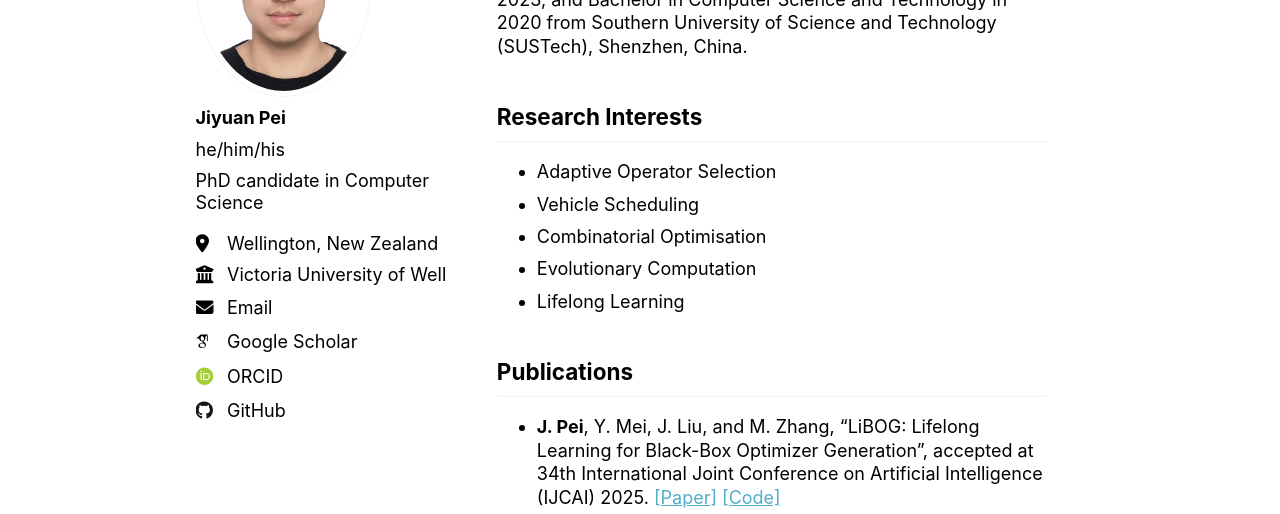
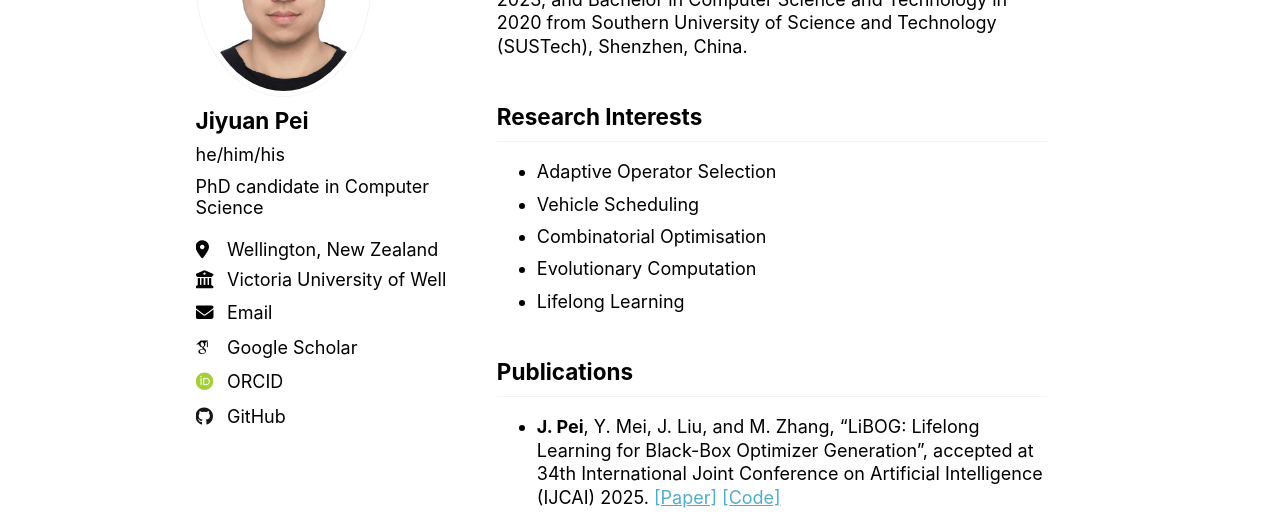
Before and after one commit to PeiJY/PeiJY.github.io, a Jekyll site: the page built from _pages/about.md, in a window 1280 px wide. Shown: the part 220-734 px from the top of the page. Built offline with Jekyll 4.4.1, drawn with Linux system fonts in a browser that asks for light colours; some web fonts are replaced; a script that is not in the unit is left out.

Commit message:
increase name and navigation font size

```diff
--- a/_sass/layout/_navigation.scss
+++ b/_sass/layout/_navigation.scss
@@ -127,7 +127,7 @@
     float: left;
     width: 50%;
     font-family: $sans-serif;
-    font-size: $type-size-5;
+    font-size: $type-size-4;
     font-weight: bold;
     text-align: center;
     text-decoration: none;
@@ -274,7 +274,7 @@
     a {
       margin: 0;
       padding: 10px 20px;
-      font-size: $type-size-5;
+      font-size: $type-size-4;
 
       &:hover {
         color: var(--global-masthead-link-color-hover);
@@ -360,7 +360,7 @@
   margin: 0;
   padding: 0.5rem 1rem;
   font-family: $sans-serif-narrow;
-  font-size: $type-size-5;
+  font-size: $type-size-4;
   font-weight: bold;
 }
 
--- a/_sass/layout/_sidebar.scss
+++ b/_sass/layout/_sidebar.scss
@@ -129,7 +129,7 @@
 }
 .sidebar .author__name {
   font-family: $sans-serif;
-  font-size: $type-size-5;
+  font-size: $type-size-4;
 }
 
 .sidebar .author__desktop {
```
